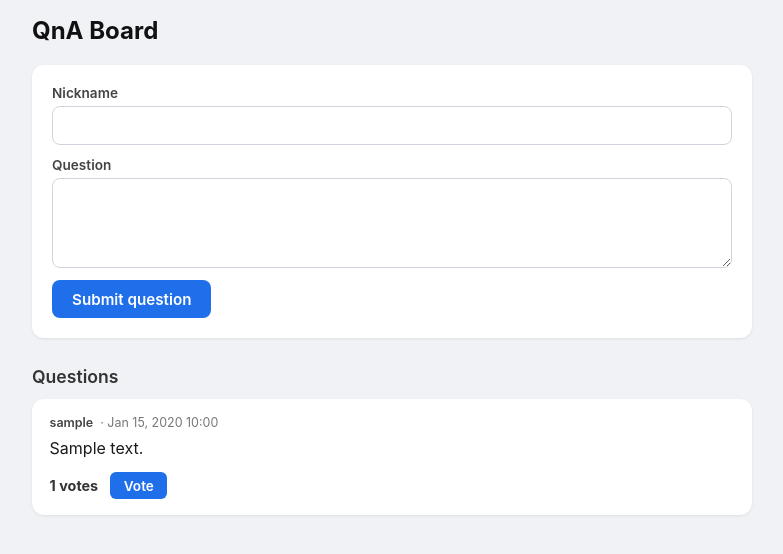
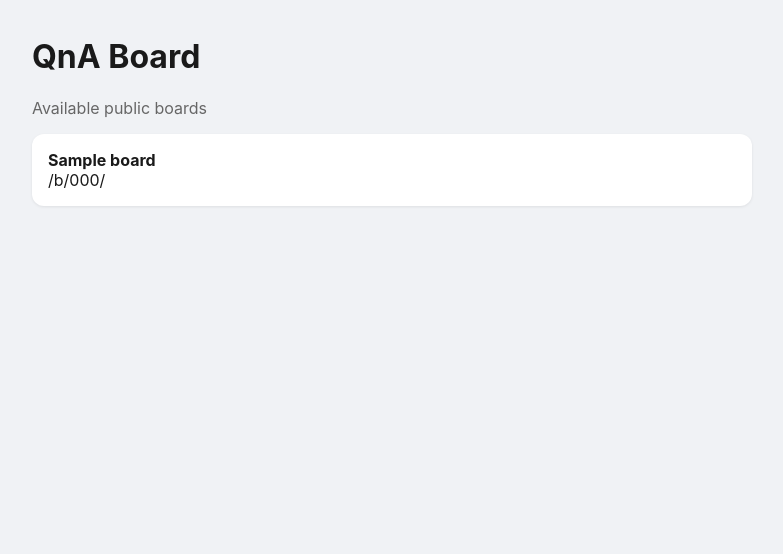
Before and after one commit to d4rthvadr/bisa-me-board, a Django app: page / in a window 1280 px wide. Shown: the top 554 px of the page, without its empty margins (248-1031 px from the left). Run offline with Django 4.2, Linux system fonts and the light colour scheme; tables that the repository leaves empty hold one stand-in row (values such as "Sample post"); some libraries are stand-ins or nearby versions.

Commit message:
feat(boards-foundation): add board-scoped model and routes
- introduce Board with random public code and active/closed status
- scope public routes, question creation, and voting under /b/<code>/
- add landing page and board-scoped filtering in views/templates
- add migration to create Board and backfill existing questions
- update tests for board scoping; suite green

```diff
--- a/board/models.py
+++ b/board/models.py
@@ -1,4 +1,45 @@
+import secrets
+import string
+
 from django.db import models
+
+
+def _generate_board_code(length=8):
+    alphabet = string.ascii_lowercase + string.digits
+    return ''.join(secrets.choice(alphabet) for _ in range(length))
+
+
+class Board(models.Model):
+    STATUS_ACTIVE = 'active'
+    STATUS_CLOSED = 'closed'
+    STATUS_CHOICES = [
+        (STATUS_ACTIVE, 'Active'),
+        (STATUS_CLOSED, 'Closed'),
+    ]
+
+    title = models.CharField(max_length=100)
+    code = models.CharField(max_length=16, unique=True, editable=False)
+    status = models.CharField(max_length=20, choices=STATUS_CHOICES, default=STATUS_ACTIVE)
+    created_at = models.DateTimeField(auto_now_add=True)
+    updated_at = models.DateTimeField(auto_now=True)
+
+    class Meta:
+        ordering = ['-created_at', '-id']
+
+    def __str__(self):
+        return self.title
+
+    def save(self, *args, **kwargs):
+        if not self.code:
+            self.code = self._generate_unique_code()
+        super().save(*args, **kwargs)
+
+    @classmethod
+    def _generate_unique_code(cls):
+        while True:
+            code = _generate_board_code()
+            if not cls.objects.filter(code=code).exists():
+                return code
 
 
 class Question(models.Model):
@@ -11,6 +52,7 @@ class Question(models.Model):
         (STATE_ARCHIVED, 'Archived'),
     ]
 
+    board = models.ForeignKey(Board, related_name='questions', on_delete=models.CASCADE)
     nickname = models.CharField(max_length=50)
     text = models.TextField()
     state = models.CharField(max_length=20, choices=STATE_CHOICES, default=STATE_ACTIVE)
@@ -28,7 +70,7 @@ class Question(models.Model):
     }
 
     def __str__(self):
-        return f'{self.nickname}: {self.text[:40]}'
+        return f'{self.board_id}:{self.nickname}: {self.text[:40]}'
 
     def transition_to(self, new_state):
         allowed = self._ALLOWED_TRANSITIONS.get(self.state, set())
--- a/board/templates/board/home.html
+++ b/board/templates/board/home.html
@@ -3,7 +3,7 @@
   <head>
     <meta charset="UTF-8" />
     <meta name="viewport" content="width=device-width, initial-scale=1.0" />
-    <title>QnA Board</title>
+    <title>{{ board.title }} | QnA Board</title>
     <script src="https://unpkg.com/htmx.org@1.9.12"></script>
     <style>
       *, *::before, *::after { box-sizing: border-box; }
@@ -191,7 +191,7 @@
   </head>
   <body>
     <div class="container">
-      <h1>QnA Board</h1>
+      <h1>{{ board.title }}</h1>
 
       {% if messages %}
         <ul class="messages">
@@ -201,7 +201,7 @@
         </ul>
       {% endif %}
 
-      <form class="submit-form" method="post" action="{% url 'board:create_question' %}">
+      <form class="submit-form" method="post" action="{% url 'board:create_question' board.code %}">
         {% csrf_token %}
         <div class="form-field">
           <label for="nickname">Nickname</label>
@@ -229,8 +229,8 @@
                 <button class="btn-vote" disabled>Voted</button>
                 <span class="voted-label">You voted</span>
               {% else %}
-                <form method="post" action="{% url 'board:vote_question' question.id %}"
-                      hx-post="{% url 'board:vote_question' question.id %}"
+                <form method="post" action="{% url 'board:vote_question' board.code question.id %}"
+                      hx-post="{% url 'board:vote_question' board.code question.id %}"
                       hx-target="#question-list"
                       hx-swap="outerHTML">
                   {% csrf_token %}
--- /dev/null
+++ b/board/templates/board/landing.html
@@ -0,0 +1,57 @@
+<!DOCTYPE html>
+<html lang="en">
+  <head>
+    <meta charset="UTF-8" />
+    <meta name="viewport" content="width=device-width, initial-scale=1.0" />
+    <title>QnA Board</title>
+    <style>
+      body {
+        font-family: -apple-system, BlinkMacSystemFont, "Segoe UI", Roboto, sans-serif;
+        margin: 0;
+        padding: 1rem;
+        background: #f0f2f5;
+        color: #1a1a1a;
+      }
+
+      .container {
+        max-width: 720px;
+        margin: 0 auto;
+      }
+
+      .board-list {
+        display: grid;
+        gap: 0.75rem;
+      }
+
+      .board-card {
+        display: block;
+        padding: 1rem;
+        border-radius: 12px;
+        background: #fff;
+        color: inherit;
+        text-decoration: none;
+        box-shadow: 0 1px 3px rgba(0,0,0,.08);
+      }
+
+      .hint {
+        color: #666;
+      }
+    </style>
+  </head>
+  <body>
+    <div class="container">
+      <h1>QnA Board</h1>
+      <p class="hint">Available public boards</p>
+      <div class="board-list">
+        {% for board in boards %}
+          <a class="board-card" href="{% url 'board:home' board.code %}">
+            <strong>{{ board.title }}</strong><br />
+            <span>/b/{{ board.code }}/</span>
+          </a>
+        {% empty %}
+          <p class="hint">No public boards yet.</p>
+        {% endfor %}
+      </div>
+    </div>
+  </body>
+</html>
--- a/board/templates/board/manage.html
+++ b/board/templates/board/manage.html
@@ -26,7 +26,7 @@
   <body>
     <div class="container">
       <h1>Manage Board</h1>
-      <a class="back" href="{% url 'board:home' %}">← Back to board</a>
+      <a class="back" href="{% url 'board:landing' %}">← Back to boards</a>
 
       <h2>Active ({{ active|length }})</h2>
       {% for q in active %}
--- a/board/templates/board/partials/question_list.html
+++ b/board/templates/board/partials/question_list.html
@@ -12,8 +12,8 @@
           <button class="btn-vote" disabled>Voted</button>
           <span class="voted-label">You voted</span>
         {% else %}
-          <form method="post" action="{% url 'board:vote_question' question.id %}"
-                hx-post="{% url 'board:vote_question' question.id %}"
+          <form method="post" action="{% url 'board:vote_question' board.code question.id %}"
+                hx-post="{% url 'board:vote_question' board.code question.id %}"
                 hx-target="#question-list"
                 hx-swap="outerHTML">
             {% csrf_token %}
--- a/board/urls.py
+++ b/board/urls.py
@@ -5,9 +5,10 @@ from . import views
 app_name = 'board'
 
 urlpatterns = [
-    path('', views.board_home, name='home'),
-    path('questions/new/', views.create_question, name='create_question'),
-    path('questions/<int:question_id>/vote/', views.vote_question, name='vote_question'),
+    path('', views.landing_page, name='landing'),
+    path('b/<str:board_code>/', views.board_home, name='home'),
+    path('b/<str:board_code>/questions/new/', views.create_question, name='create_question'),
+    path('b/<str:board_code>/questions/<int:question_id>/vote/', views.vote_question, name='vote_question'),
     path('manage/', views.manage_board, name='manage'),
     path('manage/questions/<int:question_id>/state/', views.moderate_question, name='moderate_question'),
 ]
--- a/board/views.py
+++ b/board/views.py
@@ -7,7 +7,7 @@ from django.http import HttpResponseRedirect
 from django.shortcuts import get_object_or_404, render
 from django.urls import reverse
 
-from .models import Question, Vote
+from .models import Board, Question, Vote
 
 
 VOTER_COOKIE_NAME = 'board_voter'
@@ -20,45 +20,53 @@ def _get_or_create_voter_token(request):
     return token
 
 
-def board_home(request):
-    questions = Question.objects.filter(state=Question.STATE_ACTIVE).order_by('-vote_count', '-created_at', '-id')
+def landing_page(request):
+    boards = Board.objects.filter(status=Board.STATUS_ACTIVE).order_by('-created_at', '-id')
+    return render(request, 'board/landing.html', {'boards': boards})
+
+
+def board_home(request, board_code):
+    board = get_object_or_404(Board, code=board_code)
+    questions = board.questions.filter(state=Question.STATE_ACTIVE).order_by('-vote_count', '-created_at', '-id')
     voter_token = request.COOKIES.get(VOTER_COOKIE_NAME)
     voted_ids = set(
-        Vote.objects.filter(voter_token=voter_token).values_list('question_id', flat=True)
+        Vote.objects.filter(voter_token=voter_token, question__board=board).values_list('question_id', flat=True)
     ) if voter_token else set()
-    context = {'questions': questions, 'voted_ids': voted_ids}
+    context = {'board': board, 'questions': questions, 'voted_ids': voted_ids}
     if request.headers.get('HX-Request'):
         return render(request, 'board/partials/question_list.html', context)
     return render(request, 'board/home.html', context)
 
 
-def create_question(request):
+def create_question(request, board_code):
+    board = get_object_or_404(Board, code=board_code)
     if request.method != 'POST':
-        return HttpResponseRedirect(reverse('board:home'))
+        return HttpResponseRedirect(reverse('board:home', args=[board.code]))
 
     nickname = (request.POST.get('nickname') or '').strip()
     text = (request.POST.get('text') or '').strip()
 
     if len(nickname) > 50:
         messages.error(request, 'Nickname must be 50 characters or fewer.')
-        return HttpResponseRedirect(reverse('board:home'))
+        return HttpResponseRedirect(reverse('board:home', args=[board.code]))
     if len(text) > 500:
         messages.error(request, 'Question must be 500 characters or fewer.')
-        return HttpResponseRedirect(reverse('board:home'))
+        return HttpResponseRedirect(reverse('board:home', args=[board.code]))
 
     if nickname and text:
-        Question.objects.create(nickname=nickname, text=text)
+        Question.objects.create(board=board, nickname=nickname, text=text)
         messages.success(request, 'Your question was added.')
 
-    return HttpResponseRedirect(reverse('board:home'))
+    return HttpResponseRedirect(reverse('board:home', args=[board.code]))
 
 
-def vote_question(request, question_id):
+def vote_question(request, board_code, question_id):
+    board = get_object_or_404(Board, code=board_code)
     if request.method != 'POST':
-        return HttpResponseRedirect(reverse('board:home'))
+        return HttpResponseRedirect(reverse('board:home', args=[board.code]))
 
     voter_token = _get_or_create_voter_token(request)
-    question = get_object_or_404(Question, pk=question_id)
+    question = get_object_or_404(Question, pk=question_id, board=board)
 
     try:
         with transaction.atomic():
@@ -71,11 +79,11 @@ def vote_question(request, question_id):
     if request.headers.get('HX-Request'):
         from django.http import HttpResponse
         response = HttpResponse(status=204)
-        response['HX-Redirect'] = reverse('board:home')
+        response['HX-Redirect'] = reverse('board:home', args=[board.code])
         response.set_cookie(VOTER_COOKIE_NAME, voter_token, max_age=60 * 60 * 24 * 365)
         return response
 
-    response = HttpResponseRedirect(reverse('board:home'))
+    response = HttpResponseRedirect(reverse('board:home', args=[board.code]))
     response.set_cookie(VOTER_COOKIE_NAME, voter_token, max_age=60 * 60 * 24 * 365)
     return response
 
```
Also changed, not shown: board/tests.py (+69 -36 lines), board/migrations/0003_board_foundation.py (added).
